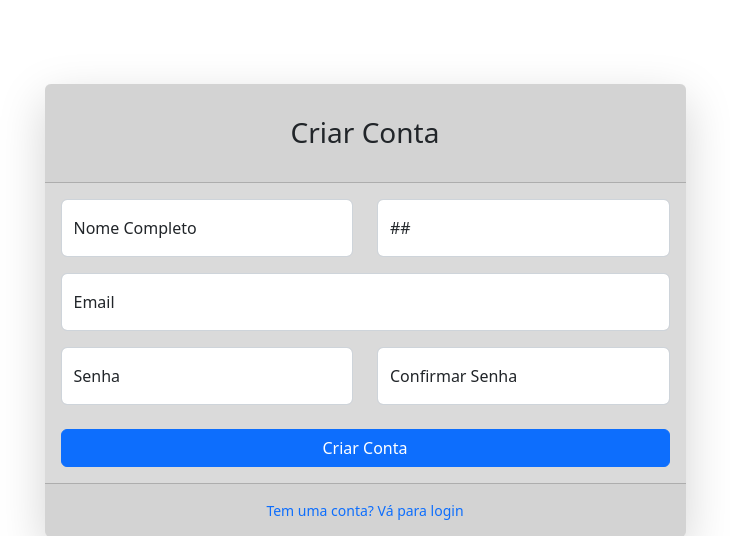
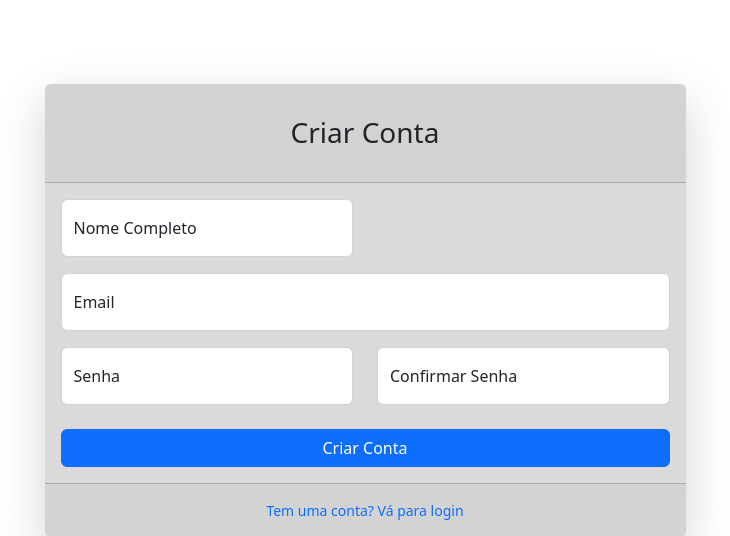
Before and after one commit to Emersomds/Sistema_financeiro-, a PHP site: page /registrar.php in a window 1280 px wide. Shown: the part 164-700 px from the top of the page, without its empty margins (275-1005 px from the left). Run offline with PHP 8.4, Linux system fonts and the light colour scheme; some libraries are stand-ins or nearby versions.

Commit message:
Update registrar.php
criado registrar e validação via javascript, e no lado server

```diff
--- a/registrar.php
+++ b/registrar.php
@@ -28,33 +28,28 @@
                                     <label for="inputFirstName">Nome Completo</label>
                                 </div>
                             </div>
-                            <div class="col-md-6">
-                                <div class="form-floating">
-                                    <input class="form-control" id="inputLastName" type="text" placeholder="Enter your last name" />
-                                    <label for="inputLastName">##</label>
-                                </div>
-                            </div>
+
                         </div>
                         <div class="form-floating mb-3">
-                            <input class="form-control" id="inputEmail" type="email" placeholder="name@example.com" />
+                            <input class="form-control" id="inputEmail" type="email" name="email" placeholder="name@example.com" />
                             <label for="inputEmail">Email </label>
                         </div>
                         <div class="row mb-3">
                             <div class="col-md-6">
                                 <div class="form-floating mb-3 mb-md-0">
-                                    <input class="form-control" id="inputPassword" type="password" placeholder="Senha" />
+                                    <input class="form-control" id="inputPassword" type="password" name="senha" placeholder="Senha" />
                                     <label for="inputPassword">Senha</label>
                                 </div>
                             </div>
                             <div class="col-md-6">
                                 <div class="form-floating mb-3 mb-md-0">
-                                    <input class="form-control" id="inputPasswordConfirm" type="password" placeholder="Confirm password" />
+                                    <input class="form-control" id="inputPasswordConfirm" type="password"  placeholder="Confirm password" />
                                     <label for="inputPasswordConfirm">Confirmar Senha</label>
                                 </div>
                             </div>
                         </div>
                         <div class="mt-4 mb-0">
-                            <div class="d-grid"><a class="btn btn-primary btn-block" href="#" style="text-decoration: none;">Criar Conta</a></div>
+                            <div class="d-grid"><button type="submit" class="btn btn-primary btn-block" href="#" style="text-decoration: none;">Criar Conta</button></div>
                         </div>
                     </form>
                 </div>
```
